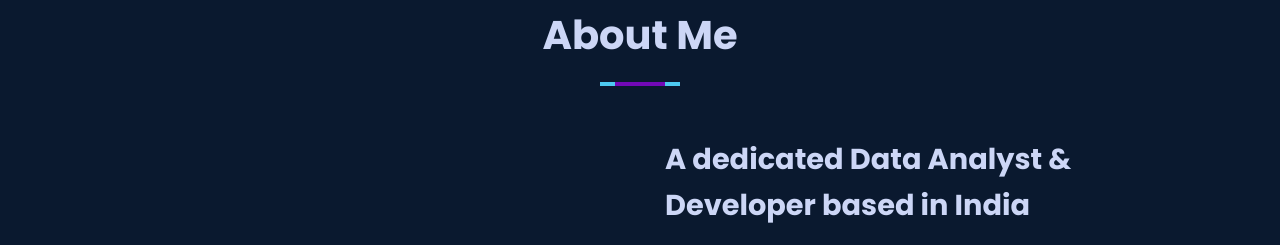
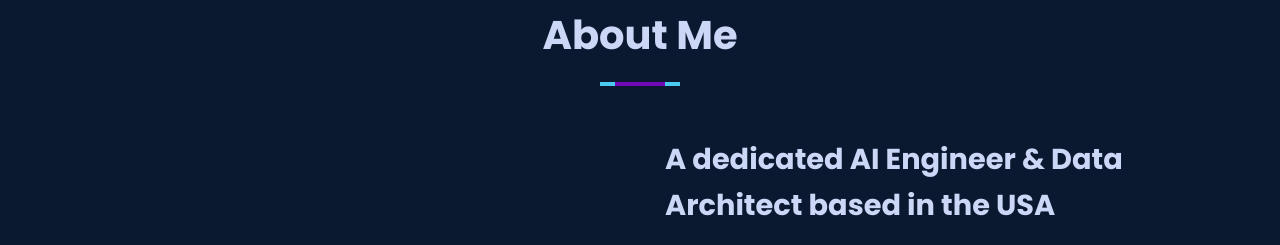
Before and after one commit to munieshwar16/Portfolio, a plain HTML site: page index.html in a window 1280 px wide. Shown: the part 897-1142 px from the top of the page. Drawn offline with Linux system fonts and the light colour scheme.

Commit message:
Update index.html

```diff
--- a/index.html
+++ b/index.html
@@ -63,7 +63,7 @@
                     <img src="hero-image2.png" alt="Profile Picture">
                 </div>
                 <div class="about-text">
-                    <h3>A dedicated Data Analyst & Developer based in India</h3>
+                    <h3>A dedicated AI Engineer & Data Architect based in the USA</h3>
                     <p>I’m a passionate AI/ML engineer and data-driven problem solver with hands-on experience in deploying GenAI agents, optimizing LLM pipelines, and architecting intelligent systems across industries. With a strong foundation in computer vision, NLP, and multimodal learning, I’ve designed and deployed production-grade AI systems—from driver drowsiness detection to real-time hate speech classification—leveraging cutting-edge tools like LangChain, PyTorch, Hugging Face, and Unity.</p>
                     <p>My professional journey spans across high-impact internships and roles at Pextra Inc, LTIMindtree, and KIM Fabs, where I built scalable solutions using AWS, Snowflake, Docker, and RAG-based architectures. I’m currently pursuing my Master’s in Artificial Intelligence at San Jose State University, where I continue to explore large-scale AI applications, Generative AI pipelines, and agent-based automation frameworks.</p>
                     <p>Outside work, I enjoy dissecting LLM research papers, building dreamlike visual AI experiences, and sharing technical content that simplifies deep tech for others.</p>
```
